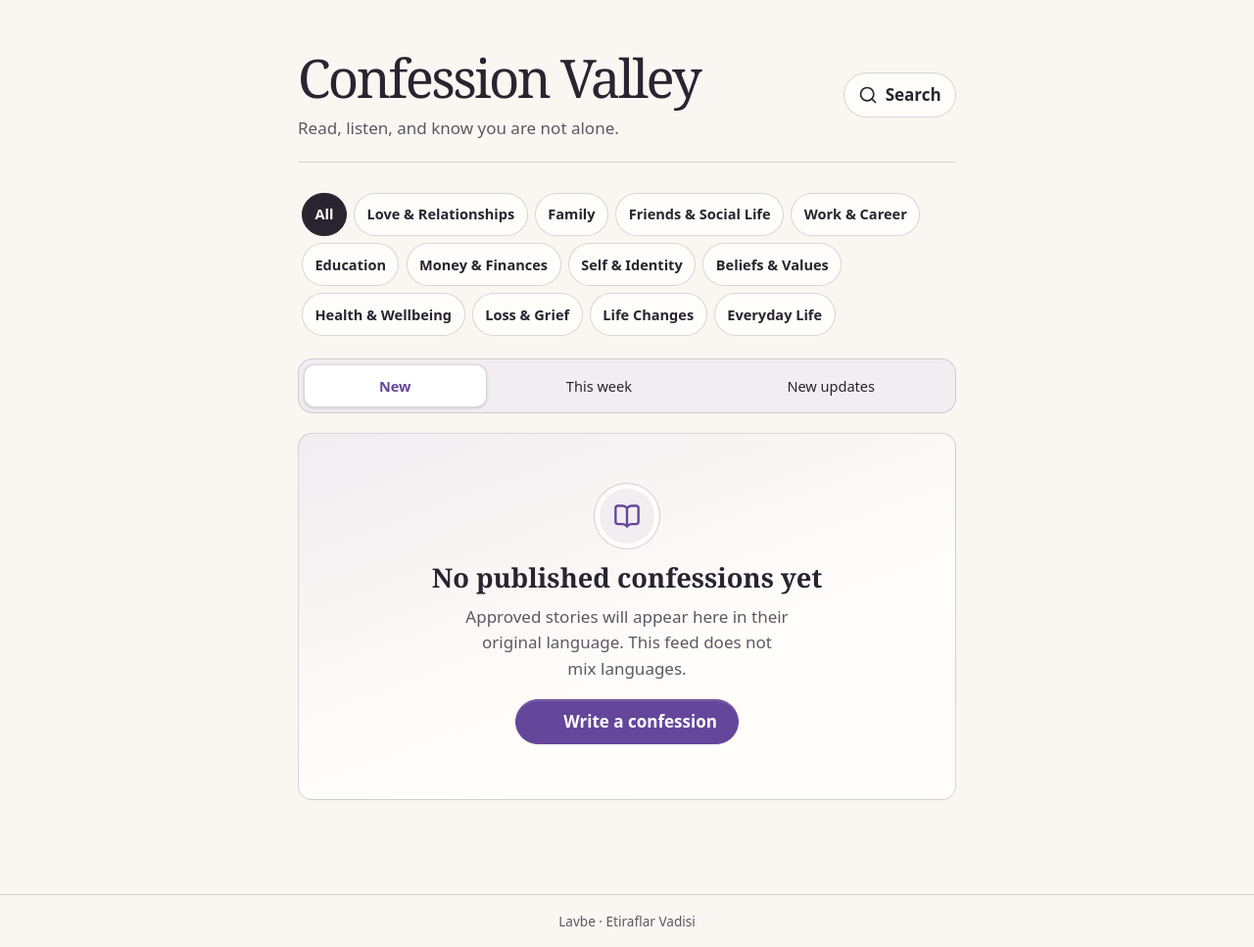
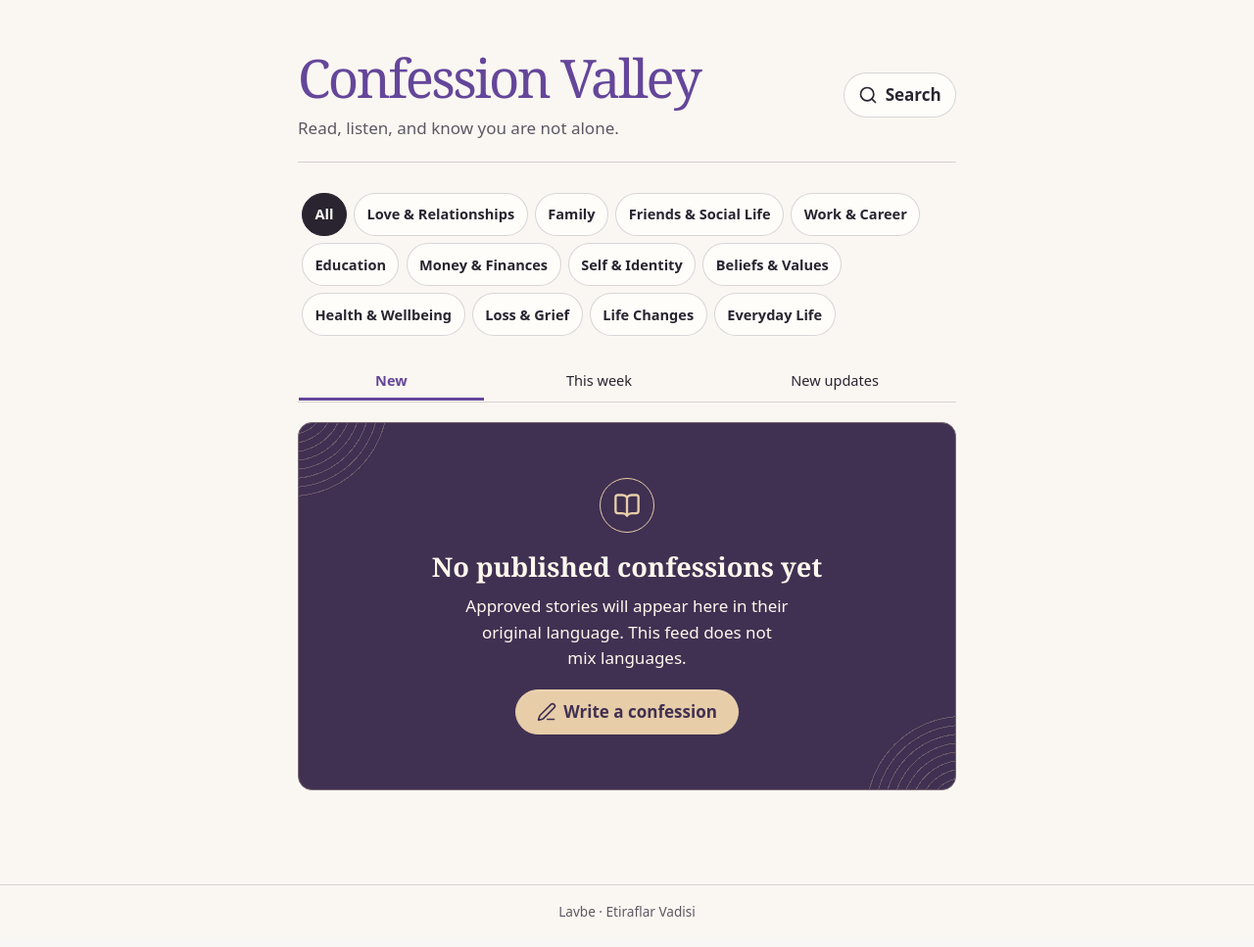
Before and after one commit to fuadoglu/LavbeEtiraf, a Laravel app: page /en in a window 1280 px wide. Shown: the part 68-1035 px from the top of the page at 98% size. After the commit the page ends 1004 px from the top, so only its background shows below. Run offline with Laravel 12, Linux system fonts and the light colour scheme; data that the repository does not hold is empty; style sheets or scripts are compiled from the project's sources.

Commit message:
Give the existing feed a distinct ink and foil treatment

```diff
--- a/resources/css/app.css
+++ b/resources/css/app.css
@@ -194,16 +194,16 @@ button, a, input, select, textarea { -webkit-tap-highlight-color: transparent; }
 }
 
 .feed-heading { margin-block: .5rem 1.6rem; }
-.feed-heading h1 { font-size: clamp(2.2rem, 4.6vw, 3.4rem); font-weight: 500; letter-spacing: -.047em; line-height: 1.07; }
+.feed-heading h1 { color: var(--action); font-size: clamp(2.2rem, 4.6vw, 3.4rem); font-weight: 500; letter-spacing: -.047em; line-height: 1.07; }
 .feed-heading p { max-width: 42ch; line-height: 1.6; }
 .feed-search { border-radius: 2rem; border-color: var(--line); }
 .feed-controls { gap: 1.1rem; }
 .feed-controls .topic-panel { padding-inline: .25rem; }
 .topic-chip { border-color: var(--line); font-weight: 550; }
 .topic-chip[aria-current="page"] { background: var(--text); border-color: var(--text); color: var(--surface); }
-.feed-controls .sort-panel { gap: .25rem; padding: .3rem; border: 1px solid var(--line); border-radius: .95rem; background: var(--hint); }
-.feed-controls .sort-link { flex: 1 1 auto; border-radius: .7rem; }
-.feed-controls .sort-link[aria-current="page"] { background: var(--surface-raised); border-color: var(--line); color: var(--action); box-shadow: 0 1px 3px var(--line); }
+.feed-controls .sort-panel { gap: .25rem; padding: 0; border: 0; border-bottom: 1px solid var(--line); background: transparent; }
+.feed-controls .sort-link { flex: 1 1 auto; border-radius: 0; }
+.feed-controls .sort-link[aria-current="page"] { background: transparent; border-color: transparent; color: var(--action); box-shadow: inset 0 -3px var(--action); }
 .confession-feed .story-card { padding: clamp(1.1rem, 3vw, 1.6rem); box-shadow: 0 2px 8px color-mix(in srgb, var(--text) 4%, transparent); overflow-wrap: anywhere; }
 .confession-feed .story-title { font: 600 clamp(1.3rem, 3vw, 1.65rem)/1.3 Georgia, serif; }
 .confession-feed .story-title a { text-decoration: none; }
@@ -221,3 +221,36 @@ button, a, input, select, textarea { -webkit-tap-highlight-color: transparent; }
 @media (prefers-reduced-motion: no-preference) {
     .feed-search, .empty-state .button, .topic-chip, .sort-link { transition: background-color 140ms ease, border-color 140ms ease; }
 }
+
+/* A printed endpaper for the feed's empty state. */
+.feed-controls + .empty-state {
+    --paper: #403052;
+    --letter: #fff8ed;
+    --foil: #e7cda8;
+    isolation: isolate;
+    position: relative;
+    overflow: hidden;
+    background: var(--paper);
+    border: 1px solid color-mix(in srgb, var(--foil) 35%, var(--paper));
+    color: var(--letter);
+    padding-inline: 1.5rem;
+}
+.feed-controls + .empty-state::before,
+.feed-controls + .empty-state::after {
+    content: "";
+    position: absolute;
+    z-index: -1;
+    inline-size: 13rem;
+    block-size: 13rem;
+    border-radius: 50%;
+    pointer-events: none;
+    background: repeating-radial-gradient(circle, transparent 0 8px, color-mix(in srgb, var(--foil) 26%, transparent) 8px 9px);
+}
+.feed-controls + .empty-state::before { inset: -8rem auto auto -7rem; }
+.feed-controls + .empty-state::after { inset: auto -7rem -8rem auto; }
+.feed-controls + .empty-state .empty-mark { background: transparent; box-shadow: none; border: 1px solid var(--foil); }
+.feed-controls + .empty-state .icon { color: var(--foil); }
+.feed-controls + .empty-state p { color: var(--letter); }
+.feed-controls + .empty-state .button { background: var(--foil); border-color: var(--foil); color: var(--paper); }
+.feed-controls + .empty-state .button .icon { color: currentColor; }
+.feed-controls + .empty-state .button:is(:hover, :focus-visible) { background: var(--letter); outline-color: var(--letter); }
```
